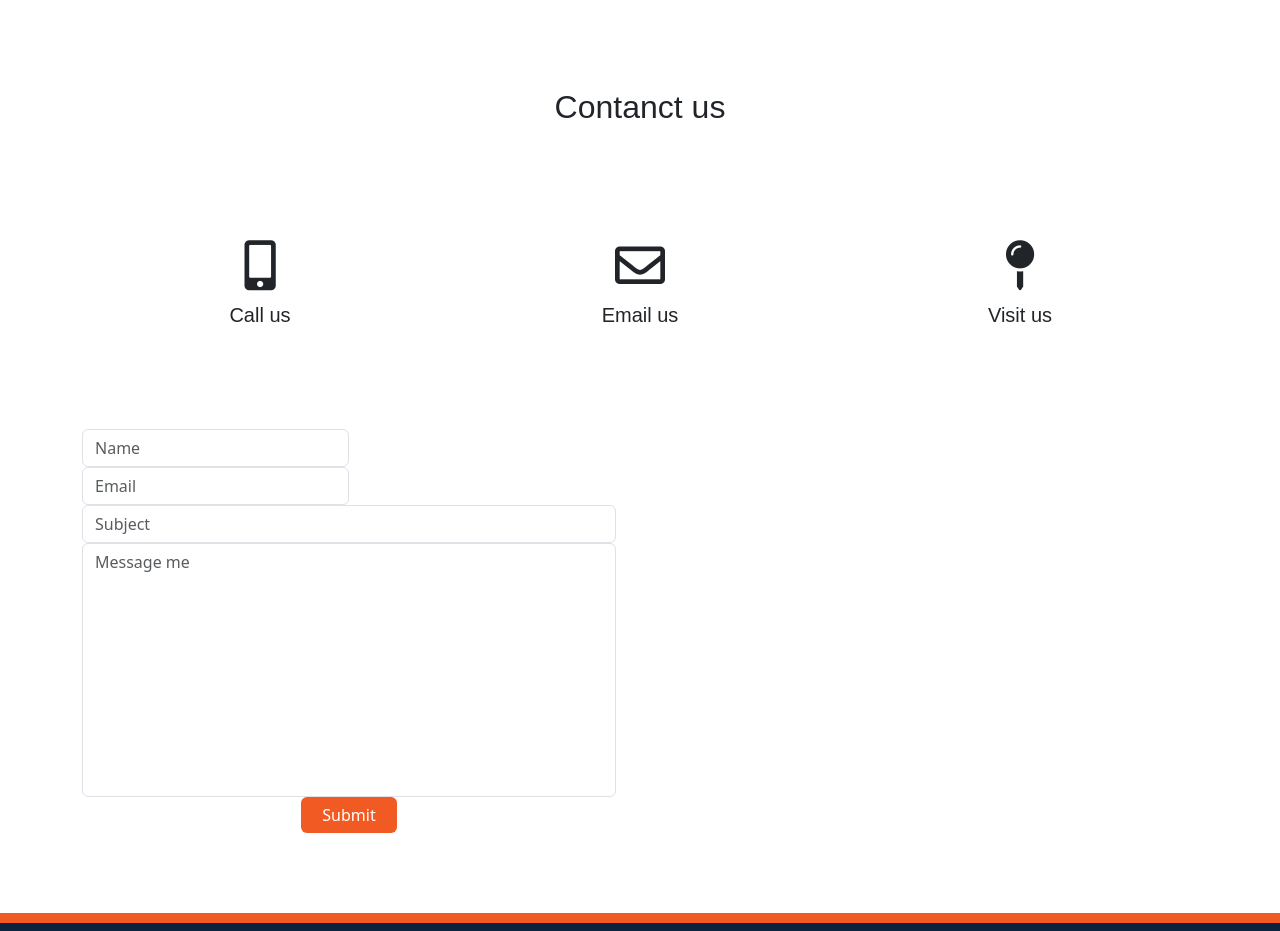
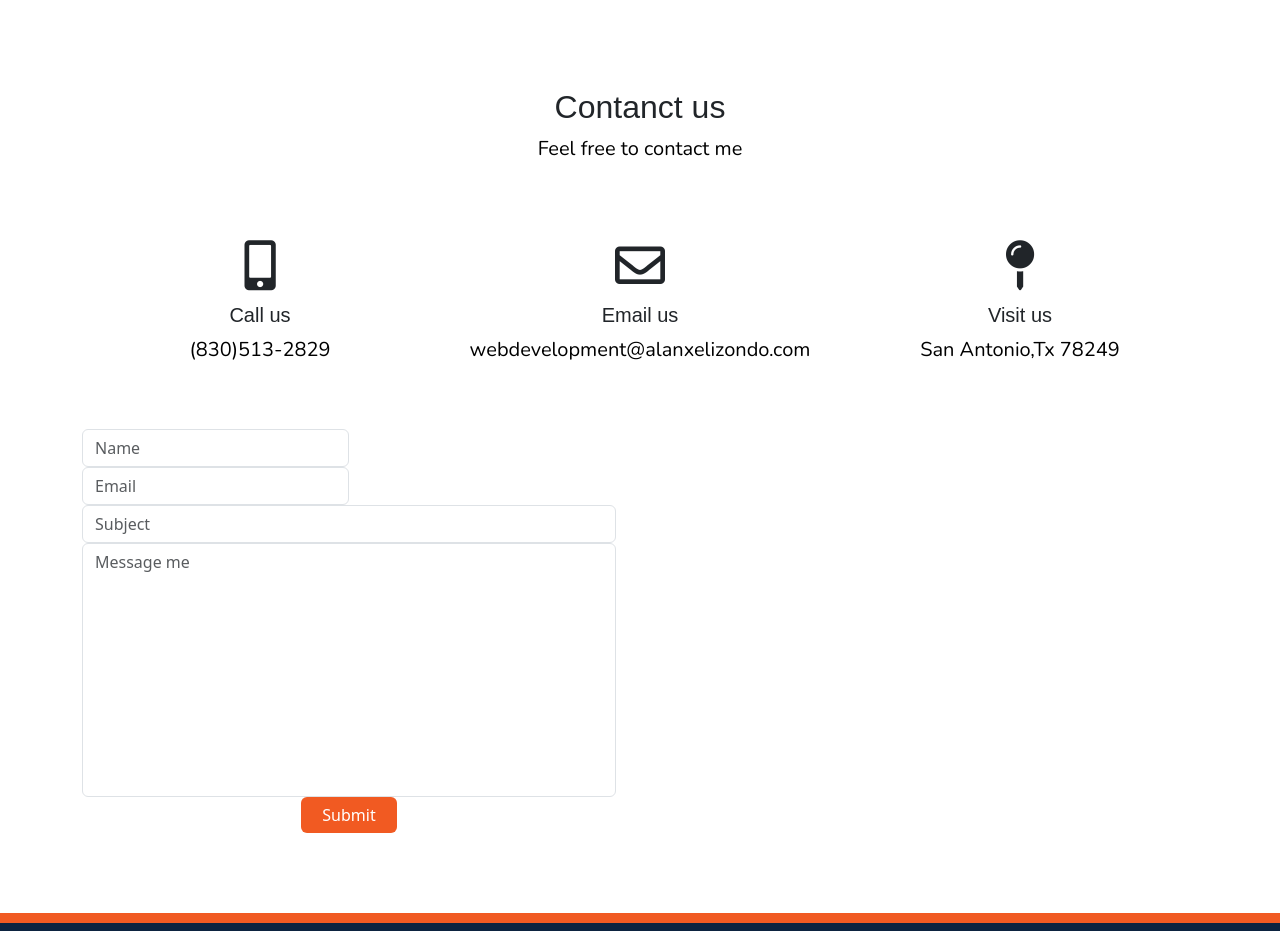
Before and after one commit to SanAntonioCoder/SanAntonioCoder.github.io, a plain HTML site: page index.html in a window 1280 px wide. Shown: the part 4740-5671 px from the top of the page. Drawn offline with nearby package versions, Linux system fonts and the light colour scheme; a script that the page names is missing.

Commit message:
put color to contact info

```diff
--- a/css/styles.css
+++ b/css/styles.css
@@ -317,6 +317,9 @@ button.pink-btn {
   font-size: 50px;
   text-align: center;
 }
+.contact p {
+  color: #000;
+}
 
 /* footer */
 
```
Also changed, not shown: index.html (+1 -0 lines).
